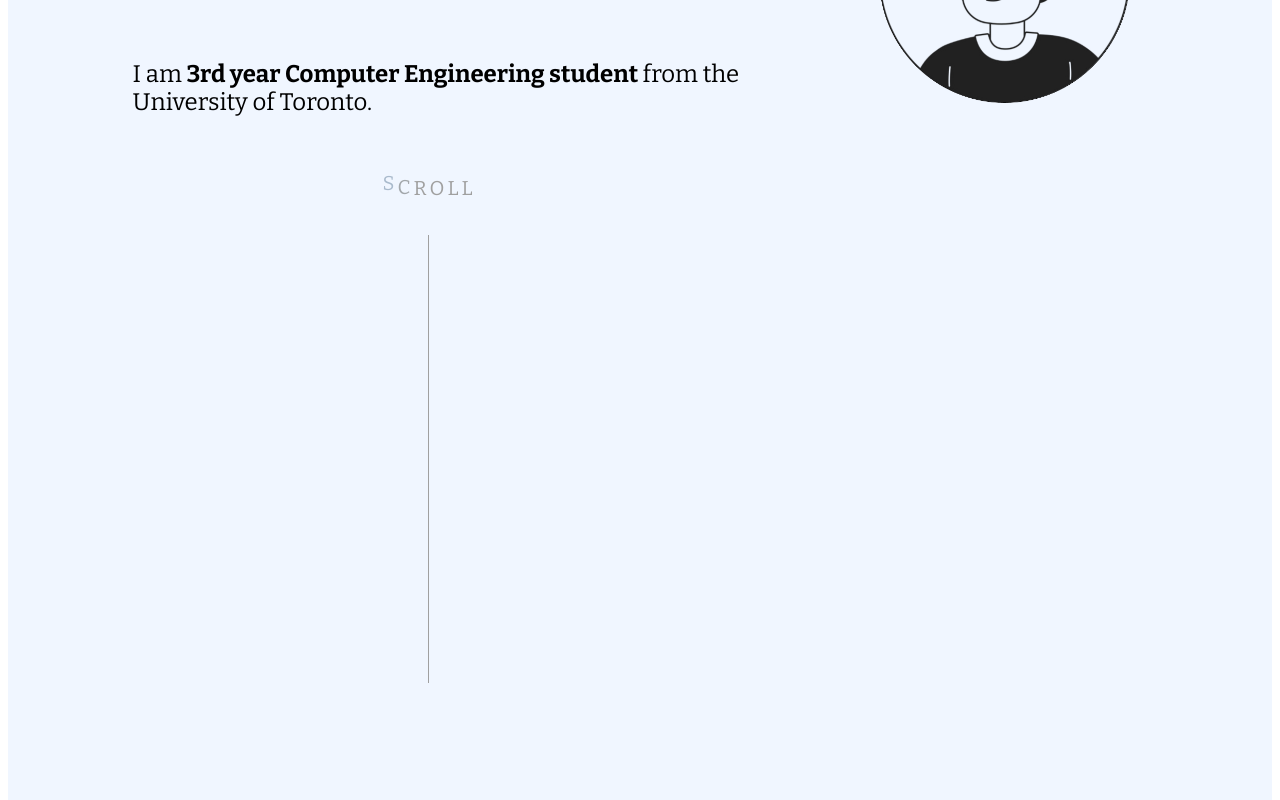
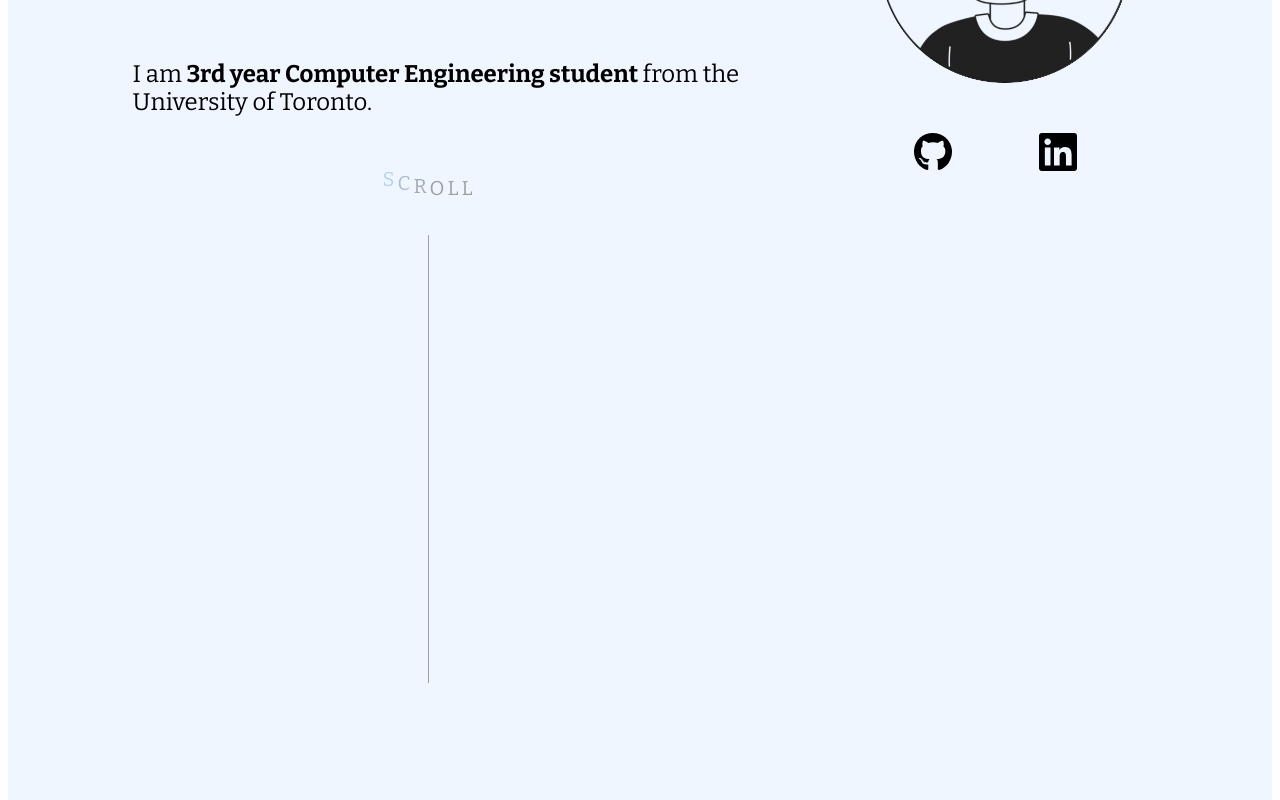
Before and after one commit to ericL0u/Personal_website, a React (Vite) app: page / in a window 1280 px wide. Shown: the part 360-1160 px from the top of the page. Built offline with nearby package versions, Linux system fonts and the light colour scheme.

Commit message:
Added icon to github, linkedin
Added icon to github, linkedin, changed corresponding styles

```diff
--- a/package.json
+++ b/package.json
@@ -6,7 +6,7 @@
   "type": "module",
   "scripts": {
     "dev": "vite",
-    "predeploy" : "npm run build",
+    "predeploy": "npm run build",
     "deploy": "gh-pages -d dist",
     "build": "vite build",
     "lint": "eslint . --ext js,jsx --report-unused-disable-directives --max-warnings 0",
@@ -15,6 +15,7 @@
   "dependencies": {
     "react": "^18.3.1",
     "react-dom": "^18.3.1",
+    "react-icons": "^5.3.0",
     "react-router-dom": "^6.26.1"
   },
   "devDependencies": {
--- a/src/components/About.css
+++ b/src/components/About.css
@@ -45,11 +45,34 @@
     animation: fadeIn 1s ease-in-out forwards;
     margin-bottom: 500px;
   }
-
+  .imgIcon{
+    display: flex;
+    flex-direction: column;
+  }
+  .iconOutline{
+    display: flex;
+    flex-direction: row;
+  }
+  .Icons {
+    margin-bottom: 450px;
+    margin-left: 75px;
+    width: 50px; /* Increase button width */
+    height: 50px; /* Set button height */
+    background: none; /* Remove background color */
+    border: none; /* Remove border */
+    outline: none; /* Remove outline */
+    cursor: pointer; /* Change cursor to pointer */
+    display: flex; /* Center the icon */
+    align-items: center; /* Vertically center the icon */
+    justify-content: center; /* Horizontally center the icon */
+  }
+  .Icons svg {
+    font-size: 50px; /* Enlarge the icon */
+  }
   .profile-pic {
     width: 275px; /* Adjust the size as needed */
-    margin-bottom: 500px;
     margin-left: 40px;
+    margin-bottom: 40px;
   }
 
   h1 {
--- a/src/components/About.jsx
+++ b/src/components/About.jsx
@@ -2,8 +2,8 @@ import React from 'react';
 import './About.css';
 import profilePic from '../assets/logo.png'; // Adjust the path according to your project structure
 import './styles/styles.css'
-
-
+import { FaGithub } from "react-icons/fa";
+import { FaLinkedin } from "react-icons/fa";
 function About() {
   return (
     <section className="about-section">
@@ -30,9 +30,17 @@ function About() {
         </p>
         <div className="scroll-line"></div>
       </div>
-
+        <div className='imgIcon'>
         <img src={profilePic} alt="Profile" className="profile-pic" />
-
+          <div className='iconOutline'>
+          <a href="https://github.com/ericL0u" target="_blank" rel="noopener noreferrer">
+          <button className='Icons'><FaGithub /></button>
+          </a>
+          <a href="https://www.linkedin.com/in/eric-lou-00000k0l/" target="_blank" rel="noopener noreferrer">
+          <button className='Icons'><FaLinkedin /></button>
+          </a>
+          </div>
+        </div>
     </section>
   );
 }
--- a/src/components/Work.jsx
+++ b/src/components/Work.jsx
@@ -2,6 +2,7 @@ import React from "react";
 import "./Work.css";
 import openSourceLogo from "../assets/logo.png";
 import projectImg1 from "../assets/data.png";
+import projectImg2 from "../assets/linkedin.png";
 
 import "./styles/styles.css";
 
@@ -41,8 +42,8 @@ function Work() {
       user verification, authentication, course recommandation tracking, favorite counts.`,
 
       descrip2: "Skills involved: Docker, Docker compose, SQL, Express, Sequelize, Postman, RESTful",
-      img: "EMPTY",
-      imgTitle: "EMPTY",
+      img: projectImg2,
+      imgTitle: "linkedin learning",
     },
 
     3: {
```
Also changed, not shown: 1 other file (tests, documents, lock files or other folders).
